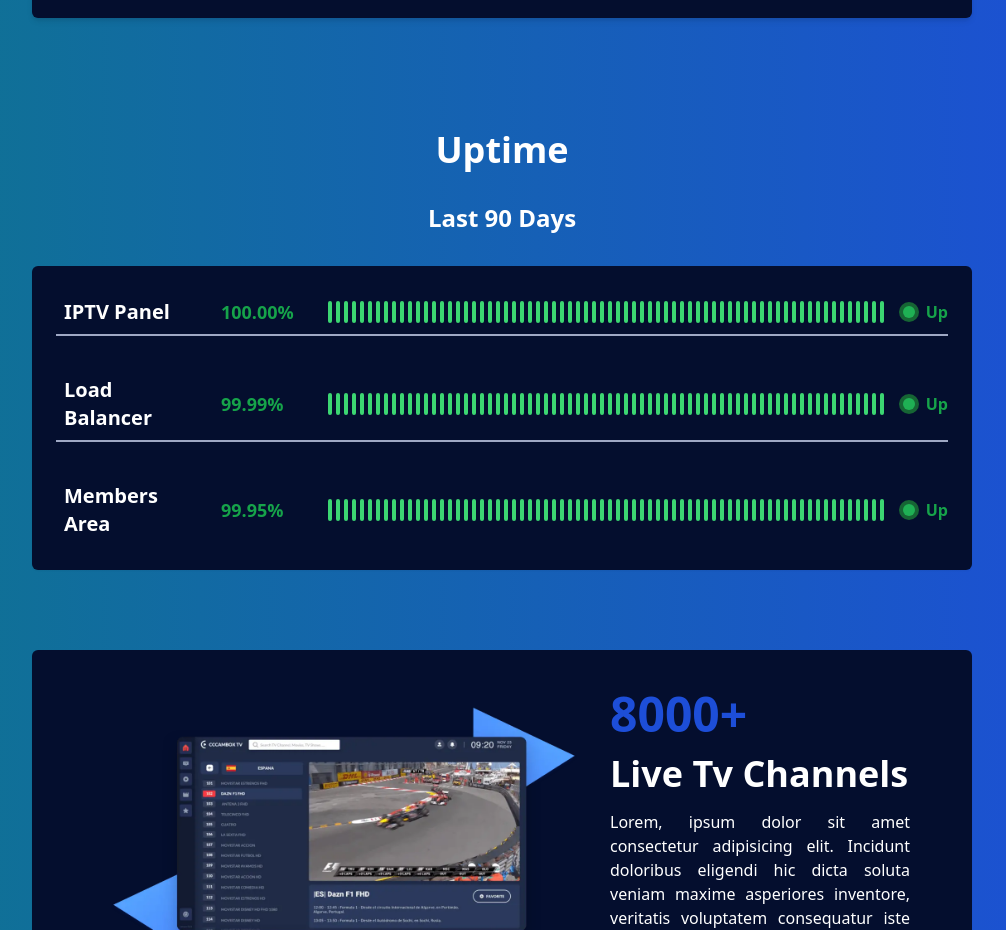
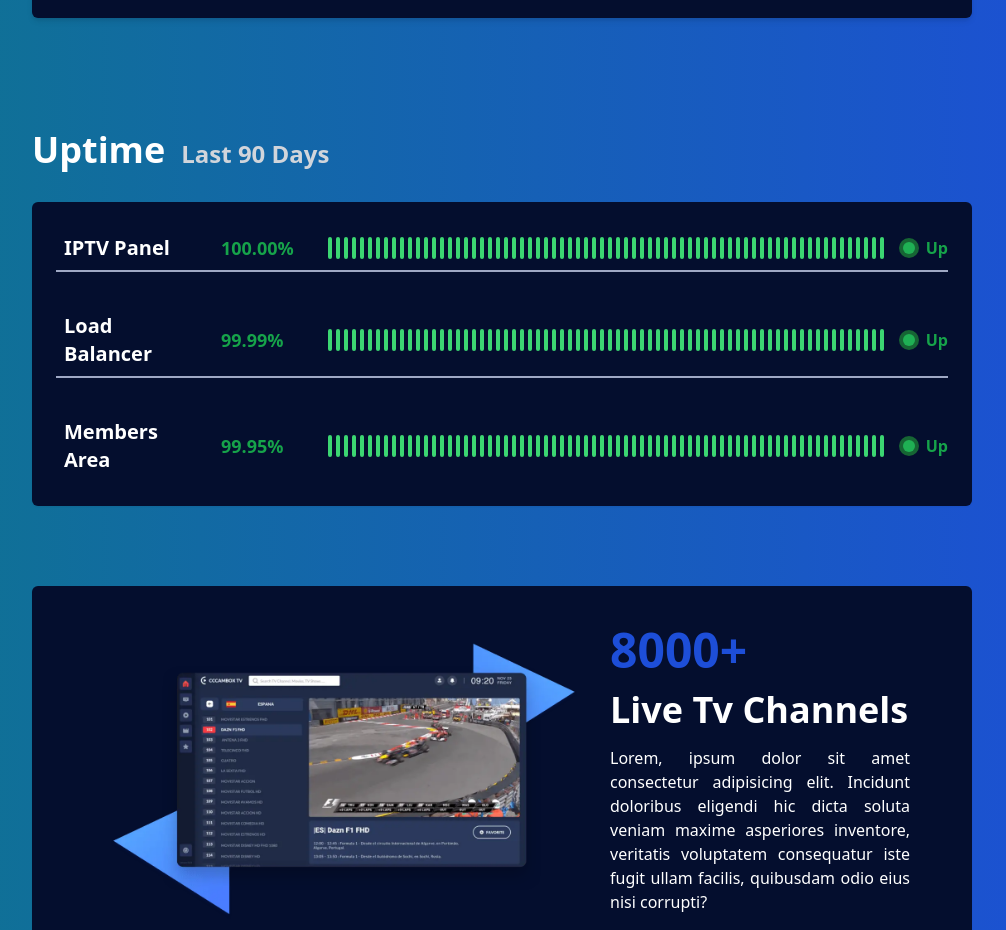
Before and after one commit to umair-asad-bhatti/REACT-responsive-frontend-project, a React (Create React App) app: page / in a window 1280 px wide. Shown: the part 1480-2410 px from the top of the page, without its empty margins (138-1144 px from the left). Built offline with nearby package versions, Linux system fonts and the light colour scheme.

Commit message:
Fixed Progress bar Headings

```diff
--- a/src/Pages/Home.Body.jsx
+++ b/src/Pages/Home.Body.jsx
@@ -158,9 +158,14 @@ const HomeBody = ({ darkMode, setDarkMode }) => {
                     })
                 }
             </div>
-            <div className='gap-8 flex flex-col mx-auto  items-center justify-center flex-wrap  w-[90vw] lg:w-[940px]'>
-                <h1 className='text-white font-bold text-4xl'>Uptime</h1>
-                <h2 className='text-white font-semibold text-2xl'>Last 90 Days</h2>
+            <div className='gap-8 flex flex-col mx-auto  items-start justify-center flex-wrap  w-[90vw] lg:w-[940px]'>
+                <div className='flex'>
+                    <h1 className='text-white font-bold text-4xl'>Uptime</h1>
+                    <h2 className='text-gray-300 font-semibold text-2xl mt-2 ml-4'>Last 90 Days</h2>
+                </div>
+
+
+
                 <div className='w-full p-6 flex flex-col gap-8 dark:bg-blue-darkmd bg-white rounded-md shadow-sm'>
                     {
                         progrssBarData.map((item, index) => {
```
